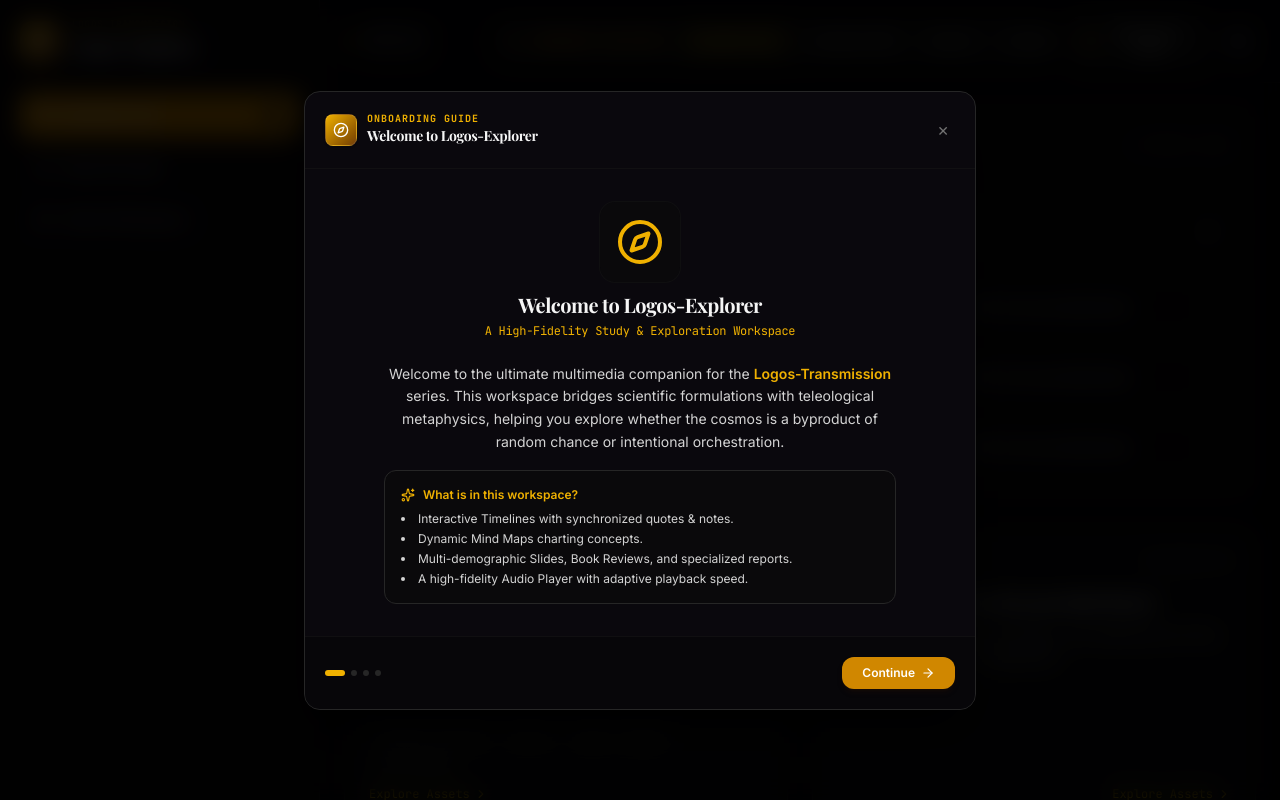
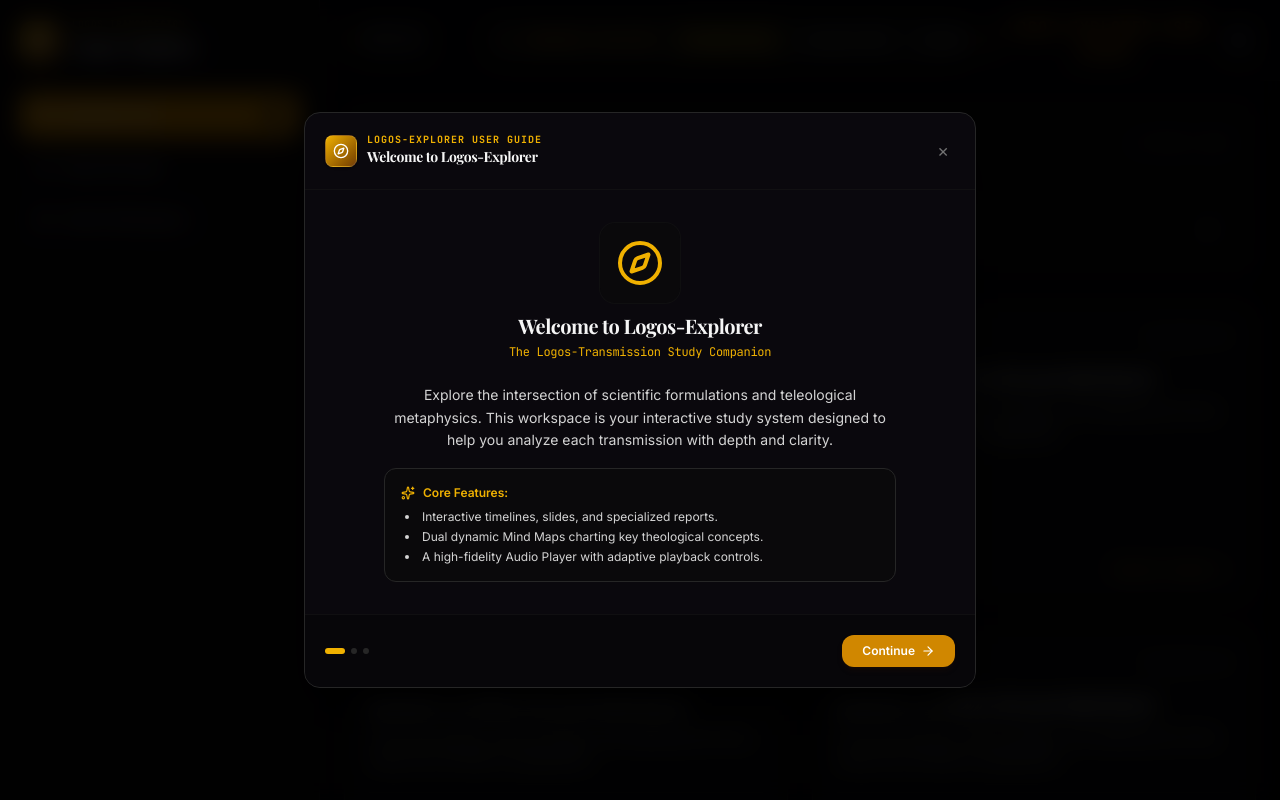
Before and after one commit to hermas37/logos-explorer, a React (Vite) app: page / in a window 1280 px wide. Shown: the top 800 px of the page. Built offline with nearby package versions, Linux system fonts and the light colour scheme; a web font is replaced by a local one.

Commit message:
Remove EP grid from Home Hub, change guide trigger to bold gold 'Logos-Explorer User Guide' and simplify Onboarding Guide

```diff
--- a/src/App.tsx
+++ b/src/App.tsx
@@ -974,15 +974,11 @@ export default function App() {
             {/* Onboarding / Setup Guide Trigger */}
             <button
               onClick={() => setIsOnboardingOpen(true)}
-              className={`flex items-center gap-1.5 px-3 py-2 rounded-xl border text-xs font-medium transition-all duration-200 cursor-pointer ${
-                isBright
-                  ? 'bg-neutral-50 border-neutral-200 text-neutral-700 hover:bg-neutral-100 shadow-sm'
-                  : 'bg-neutral-900/80 border-neutral-800 text-neutral-300 hover:bg-neutral-800'
-              }`}
-              title="Show Workspace Guide"
+              className="flex items-center gap-2 text-sm md:text-base font-mono text-amber-500 dark:text-amber-400 uppercase font-extrabold tracking-wider cursor-pointer hover:opacity-85 transition-all"
+              title="Show Logos-Explorer User Guide"
             >
-              <HelpCircle size={15} className="text-yellow-500" />
-              <span className="hidden md:inline">Workspace Guide</span>
+              <HelpCircle size={16} className="text-amber-500 dark:text-amber-400" />
+              <span>Logos-Explorer User Guide</span>
             </button>
 
             {/* Desktop theme mode toggle */}
@@ -1153,35 +1149,6 @@ export default function App() {
                         })}
                       </select>
                     </div>
-                  </div>
-
-                  <div className="grid grid-cols-1 sm:grid-cols-2 gap-3 pt-2">
-                    {episodes.map((episode) => {
-                      const title = episode.title[activeProfile] || episode.title['academic_en'];
-                      return (
-                        <button
-                          key={episode.id}
-                          onClick={() => setSelectedEpisode(episode)}
-                          className={`w-full text-left p-4 rounded-xl border transition-all duration-200 flex items-center justify-between gap-3 group cursor-pointer ${
-                            isBright
-                              ? 'bg-neutral-50 border-neutral-200 hover:border-neutral-300 hover:bg-neutral-100 shadow-sm'
-                              : 'bg-[#060609]/60 border-neutral-900 hover:border-neutral-800 hover:bg-neutral-900/30'
-                          }`}
-                        >
-                          <div className="flex items-center gap-3 overflow-hidden">
-                            <span className={`font-mono text-xs font-bold px-2.5 py-1 rounded shrink-0 ${
-                              isBright ? 'bg-neutral-100 text-neutral-600' : 'bg-neutral-900 text-neutral-400'
-                            }`}>
-                              EP {episode.id}
-                            </span>
-                            <span className="font-serif text-xs md:text-sm text-neutral-200 group-hover:text-indigo-400 transition-colors truncate">
-                              {title}
-                            </span>
-                          </div>
-                          <ChevronRight size={14} className="text-neutral-600 group-hover:text-indigo-400 group-hover:translate-x-0.5 transition-all shrink-0" />
-                        </button>
-                      );
-                    })}
                   </div>
                 </div>
 
--- a/src/components/OnboardingModal.tsx
+++ b/src/components/OnboardingModal.tsx
@@ -40,7 +40,7 @@ export default function OnboardingModal({
 
   if (!isOpen) return null;
 
-  const totalSteps = 4;
+  const totalSteps = 3;
 
   const handleNext = () => {
     if (step < totalSteps - 1) {
@@ -68,37 +68,35 @@ export default function OnboardingModal({
   const stepsData = [
     {
       title: "Welcome to Logos-Explorer",
-      subtitle: "A High-Fidelity Study & Exploration Workspace",
+      subtitle: "The Logos-Transmission Study Companion",
       icon: <Compass className="w-12 h-12 text-yellow-500 animate-spin-slow" />,
       content: (
         <div className="space-y-4">
           <p className={`text-sm leading-relaxed ${isBright ? 'text-neutral-600' : 'text-neutral-300'}`}>
-            Welcome to the ultimate multimedia companion for the <span className="font-semibold text-yellow-500">Logos-Transmission</span> series.
-            This workspace bridges scientific formulations with teleological metaphysics, helping you explore whether the cosmos is a byproduct of random chance or intentional orchestration.
+            Explore the intersection of scientific formulations and teleological metaphysics. This workspace is your interactive study system designed to help you analyze each transmission with depth and clarity.
           </p>
           <div className={`p-4 rounded-xl border ${isBright ? 'bg-neutral-50 border-neutral-200 text-neutral-700' : 'bg-neutral-950/60 border-neutral-800 text-neutral-300'} text-xs space-y-2`}>
             <div className="flex items-center gap-2 font-semibold text-yellow-500">
               <Sparkles size={14} />
-              <span>What is in this workspace?</span>
+              <span>Core Features:</span>
             </div>
-            <ul className="list-disc list-inside space-y-1 text-left">
-              <li>Interactive Timelines with synchronized quotes & notes.</li>
-              <li>Dynamic Mind Maps charting concepts.</li>
-              <li>Multi-demographic Slides, Book Reviews, and specialized reports.</li>
-              <li>A high-fidelity Audio Player with adaptive playback speed.</li>
+            <ul className="list-disc list-inside space-y-1 text-left pl-1">
+              <li>Interactive timelines, slides, and specialized reports.</li>
+              <li>Dual dynamic Mind Maps charting key theological concepts.</li>
+              <li>A high-fidelity Audio Player with adaptive playback controls.</li>
             </ul>
           </div>
         </div>
       )
     },
     {
-      title: "Tailored Language Options",
-      subtitle: "Four custom perspectives for different learning styles",
+      title: "Choose Your Perspective",
+      subtitle: "Four custom language and study demographics",
       icon: <Languages className="w-12 h-12 text-indigo-400" />,
       content: (
         <div className="space-y-4">
           <p className={`text-sm leading-relaxed ${isBright ? 'text-neutral-600' : 'text-neutral-300'}`}>
-            Every episode contains content fully customized across four separate demographics. Select a language to adjust all vocabularies, slide decks, summaries, and analyses instantly:
+            Select a profile to instantly adjust all vocabularies, slide decks, summaries, and theological alignments:
           </p>
 
           <div className="grid grid-cols-1 sm:grid-cols-2 gap-2.5">
@@ -106,25 +104,25 @@ export default function OnboardingModal({
               {
                 id: 'academic_en' as StudyProfile,
                 label: 'Academic (EN)',
-                desc: 'Deep scholarly prose, thermodynamic mathematics, and philosophical rigor.',
+                desc: 'Deep scholarly prose and thermodynamic mathematics.',
                 icon: <GraduationCap size={16} className="text-yellow-500" />
               },
               {
                 id: 'esl_en' as StudyProfile,
                 label: 'Simplified (EN)',
-                desc: 'Shorter sentences, clear explanations, and simplified vocabularies.',
+                desc: 'Clear explanations and simplified vocabularies.',
                 icon: <HelpCircle size={16} className="text-indigo-400" />
               },
               {
                 id: 'translated_es' as StudyProfile,
                 label: 'Español (ES)',
-                desc: 'Fully translated core content and analyses in beautiful Spanish.',
+                desc: 'Core content and analyses in beautiful Spanish.',
                 icon: <Globe size={16} className="text-rose-400" />
               },
               {
                 id: 'translated_id' as StudyProfile,
                 label: 'Indonesian',
-                desc: 'Complete translations and localized theological alignment in Bahasa Indonesia.',
+                desc: 'Theological alignments in Bahasa Indonesia.',
                 icon: <Globe size={16} className="text-emerald-400" />
               }
             ].map((prof) => (
@@ -156,62 +154,26 @@ export default function OnboardingModal({
       )
     },
     {
-      title: "Offline-First Support",
-      subtitle: "Seamless learning on the go",
+      title: "Offline-First Study",
+      subtitle: "Learn anytime, anywhere",
       icon: <WifiOff className="w-12 h-12 text-rose-400 animate-pulse" />,
       content: (
         <div className="space-y-4">
           <p className={`text-sm leading-relaxed ${isBright ? 'text-neutral-600' : 'text-neutral-300'}`}>
-            Never lose your place. Logos-Explorer is built from the ground up to be resilient, offline-first, and fully responsive:
+            All active episode data, study slides, and summaries are cached in your browser. If you lose internet, the workspace seamlessly switches to Offline Mode so your studies continue uninterrupted.
           </p>
 
-          <div className="space-y-3">
-            <div className="flex items-start gap-3">
-              <div className="p-2 bg-rose-500/10 border border-rose-500/20 rounded-lg text-rose-400 mt-0.5">
-                <Wifi size={16} />
-              </div>
-              <div>
-                <h4 className="text-xs font-bold">Auto-Caching State</h4>
-                <p className="text-[11px] text-neutral-400 mt-0.5 leading-relaxed">
-                  All parsed episode configurations, custom spreadsheets, interactive notes, and layout settings are cached automatically in your browser's local store.
-                </p>
-              </div>
+          <div className="p-4 rounded-xl border border-dashed border-neutral-800 bg-[#060609]/40 text-left text-xs space-y-2">
+            <div className="flex items-center gap-2 font-semibold text-emerald-400">
+              <CheckCircle size={14} />
+              <span>Ready for Action</span>
             </div>
-
-            <div className="flex items-start gap-3">
-              <div className="p-2 bg-emerald-500/10 border border-emerald-500/20 rounded-lg text-emerald-400 mt-0.5">
-                <Zap size={16} />
-              </div>
-              <div>
-                <h4 className="text-xs font-bold">Offline Indicator</h4>
-                <p className="text-[11px] text-neutral-400 mt-0.5 leading-relaxed">
-                  When you lose internet, the app shifts into <span className="font-mono text-rose-400">Offline Cache Active</span> mode. YouTube video embeds will show fallbacks, but all transcript sections, charts, slide decks, and audio playbacks remain fully active.
-                </p>
-              </div>
-            </div>
-          </div>
-        </div>
-      )
-    },
-    {
-      title: "You are ready!",
-      subtitle: "Start exploring the Logos-Explorer",
-      icon: <CheckCircle className="w-12 h-12 text-emerald-400" />,
-      content: (
-        <div className="space-y-4 text-center py-2">
-          <p className={`text-sm leading-relaxed ${isBright ? 'text-neutral-600' : 'text-neutral-300'}`}>
-            You have unlocked full access to our high-fidelity study system.
-          </p>
-          <div className={`mx-auto max-w-sm p-4 rounded-xl border text-xs text-left ${
-            isBright ? 'bg-amber-50 border-amber-200/50 text-neutral-700' : 'bg-yellow-950/10 border-yellow-500/15 text-neutral-300'
-          }`}>
-            <div className="font-semibold text-yellow-500 mb-1 flex items-center gap-1">
-              <span>💡 Quick Tip:</span>
-            </div>
-            You can re-open this onboarding guide or switch modes at any time in the app header or about section! Go to the **Admin Workspace** if you'd like to import your own custom spreadsheet data.
+            <p className="text-[11px] text-neutral-400 leading-relaxed">
+              Use the Study Selectors to pick an episode and choose your modules. Visit the Admin Dashboard if you want to import or manage your spreadsheet datasets.
+            </p>
           </div>
 
-          <div className="pt-4 flex justify-center">
+          <div className="pt-2 flex justify-center">
             <label className="inline-flex items-center gap-2 cursor-pointer select-none">
               <input
                 type="checkbox"
@@ -250,7 +212,7 @@ export default function OnboardingModal({
                 <Compass className="text-white animate-spin-slow" size={16} />
               </div>
               <div>
-                <span className="text-[10px] font-mono tracking-widest text-yellow-500 uppercase font-bold block leading-none">Onboarding Guide</span>
+                <span className="text-[10px] font-mono tracking-widest text-yellow-500 uppercase font-bold block leading-none">Logos-Explorer User Guide</span>
                 <h3 className="font-serif text-sm font-bold tracking-tight mt-0.5">Welcome to Logos-Explorer</h3>
               </div>
             </div>
```
